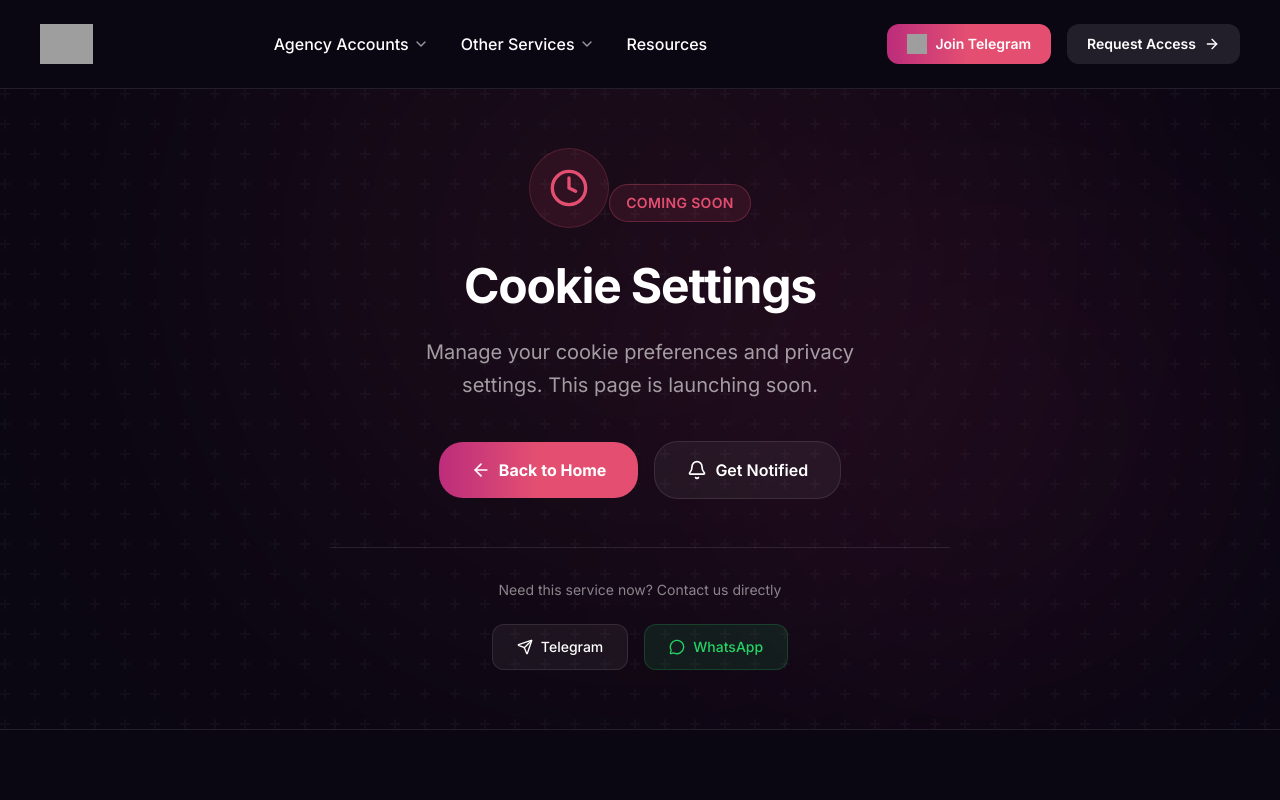
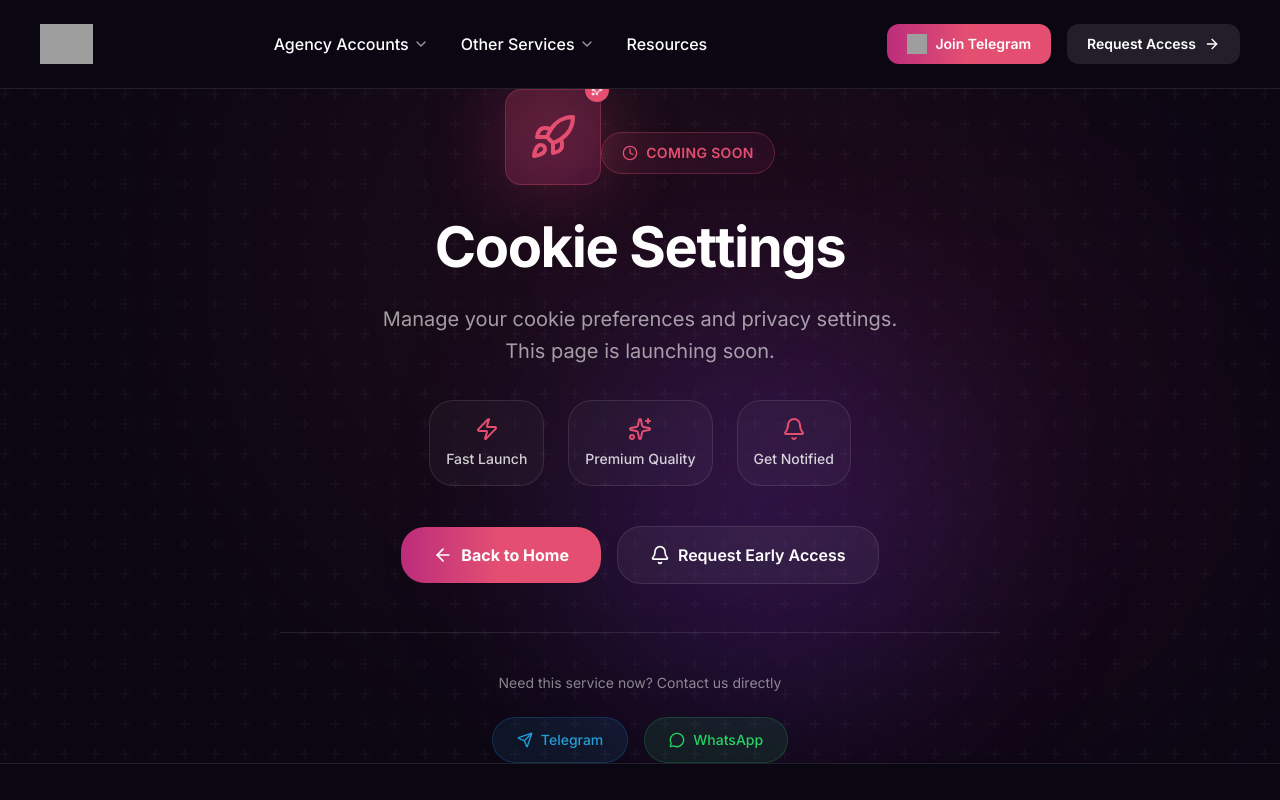
Before and after one commit to kheloaki/rahim.marketing, a Next.js app: page /cookies in a window 1280 px wide. Shown: the top 800 px of the page. Built offline with nearby package versions, Linux system fonts and the light colour scheme; grey boxes are pictures that could not be loaded.

Commit message:
Auto-sync after agent response

```diff
--- a/src/components/coming-soon.tsx
+++ b/src/components/coming-soon.tsx
@@ -2,7 +2,7 @@
 
 import Navigation from "@/components/sections/navigation";
 import Footer from "@/components/sections/footer";
-import { Clock, Bell, ArrowLeft, Send, MessageCircle } from "lucide-react";
+import { Clock, Bell, ArrowLeft, Send, MessageCircle, Sparkles, Rocket, Zap } from "lucide-react";
 import Link from "next/link";
 
 interface ComingSoonProps {
@@ -24,23 +24,46 @@ export default function ComingSoon({ title, description }: ComingSoonProps) {
           />
           <div className="absolute top-1/4 left-1/2 -translate-x-1/2 -translate-y-1/2 w-[800px] h-[800px] bg-[#E44F71] opacity-[0.08] blur-[150px] rounded-full pointer-events-none" />
           <div className="absolute bottom-0 right-0 w-[600px] h-[600px] bg-[#BC2C7B] opacity-[0.06] blur-[120px] rounded-full pointer-events-none" />
+          <div className="absolute top-1/3 right-1/4 w-[400px] h-[400px] bg-[#7C3AED] opacity-[0.05] blur-[100px] rounded-full pointer-events-none animate-pulse" />
 
-          <div className="container relative z-10 px-5 lg:px-10 max-w-[700px] mx-auto text-center">
-            <div className="mb-8 inline-flex items-center justify-center w-20 h-20 rounded-full bg-[#E44F71]/10 border border-[#E44F71]/20">
-              <Clock className="w-10 h-10 text-[#E44F71]" />
+          <div className="container relative z-10 px-5 lg:px-10 max-w-[800px] mx-auto text-center">
+            <div className="mb-8 relative inline-block">
+              <div className="absolute inset-0 bg-gradient-to-r from-[#BC2C7B] to-[#E44F71] blur-2xl opacity-30 animate-pulse" />
+              <div className="relative inline-flex items-center justify-center w-24 h-24 rounded-2xl bg-gradient-to-br from-[#E44F71]/20 to-[#BC2C7B]/20 border border-[#E44F71]/30 backdrop-blur-sm">
+                <Rocket className="w-12 h-12 text-[#E44F71]" />
+              </div>
+              <div className="absolute -top-2 -right-2 w-6 h-6 bg-[#E44F71] rounded-full flex items-center justify-center animate-bounce">
+                <Sparkles className="w-3 h-3 text-white" />
+              </div>
             </div>
 
-            <div className="inline-flex items-center px-4 py-2 rounded-full border border-[#E44F71]/30 bg-[#E44F71]/10 text-[#E44F71] text-sm font-semibold tracking-wide uppercase mb-6">
+            <div className="inline-flex items-center gap-2 px-5 py-2.5 rounded-full border border-[#E44F71]/30 bg-gradient-to-r from-[#E44F71]/10 to-[#BC2C7B]/10 text-[#E44F71] text-sm font-semibold tracking-wide uppercase mb-8">
+              <Clock className="w-4 h-4" />
               Coming Soon
             </div>
 
-            <h1 className="text-[2rem] sm:text-[2.5rem] md:text-[3rem] font-bold leading-[1.1] tracking-tight text-white mb-6">
+            <h1 className="text-[2.5rem] sm:text-[3rem] md:text-[3.5rem] font-bold leading-[1.1] tracking-tight text-white mb-6">
               {title}
             </h1>
 
-            <p className="text-lg md:text-xl text-white/60 leading-relaxed mb-10 max-w-[500px] mx-auto">
+            <p className="text-lg md:text-xl text-white/60 leading-relaxed mb-8 max-w-[550px] mx-auto">
               {description || "We're working hard to bring you this feature. Stay tuned for updates!"}
             </p>
+
+            <div className="flex items-center justify-center gap-6 mb-10">
+              <div className="flex flex-col items-center p-4 rounded-xl bg-white/[0.03] border border-white/10">
+                <Zap className="w-6 h-6 text-[#E44F71] mb-2" />
+                <span className="text-white/80 text-sm font-medium">Fast Launch</span>
+              </div>
+              <div className="flex flex-col items-center p-4 rounded-xl bg-white/[0.03] border border-white/10">
+                <Sparkles className="w-6 h-6 text-[#E44F71] mb-2" />
+                <span className="text-white/80 text-sm font-medium">Premium Quality</span>
+              </div>
+              <div className="flex flex-col items-center p-4 rounded-xl bg-white/[0.03] border border-white/10">
+                <Bell className="w-6 h-6 text-[#E44F71] mb-2" />
+                <span className="text-white/80 text-sm font-medium">Get Notified</span>
+              </div>
+            </div>
 
             <div className="flex flex-col sm:flex-row items-center justify-center gap-4 mb-12">
               <Link
@@ -50,28 +73,28 @@ export default function ComingSoon({ title, description }: ComingSoonProps) {
                 <ArrowLeft className="w-5 h-5" />
                 Back to Home
               </Link>
-              <a
-                href="https://t.me/brandrahim"
-                className="w-full sm:w-auto inline-flex items-center justify-center gap-2 px-8 py-4 rounded-xl bg-white/5 border border-white/10 text-white font-semibold text-base transition-all hover:bg-white/10"
+              <Link
+                href="/request-access"
+                className="w-full sm:w-auto inline-flex items-center justify-center gap-2 px-8 py-4 rounded-xl bg-white/5 border border-white/10 text-white font-semibold text-base transition-all hover:bg-white/10 hover:border-[#E44F71]/30"
               >
                 <Bell className="w-5 h-5" />
-                Get Notified
-              </a>
+                Request Early Access
+              </Link>
             </div>
 
-            <div className="pt-8 border-t border-white/10">
+            <div className="pt-10 border-t border-white/10">
               <p className="text-white/50 text-sm mb-6">Need this service now? Contact us directly</p>
               <div className="flex items-center justify-center gap-4">
                 <a
                   href="https://t.me/brandrahim"
-                  className="inline-flex items-center justify-center gap-2 px-6 py-3 rounded-lg bg-white/5 border border-white/10 text-white font-medium text-sm transition-all hover:bg-white/10"
+                  className="inline-flex items-center justify-center gap-2 px-6 py-3 rounded-xl bg-[#229ED9]/10 border border-[#229ED9]/20 text-[#229ED9] font-medium text-sm transition-all hover:bg-[#229ED9]/20 hover:scale-[1.02]"
                 >
                   <Send className="w-4 h-4" />
                   Telegram
                 </a>
                 <a
                   href="https://wa.me/37258956859"
-                  className="inline-flex items-center justify-center gap-2 px-6 py-3 rounded-lg bg-[#25D366]/10 border border-[#25D366]/20 text-[#25D366] font-medium text-sm transition-all hover:bg-[#25D366]/20"
+                  className="inline-flex items-center justify-center gap-2 px-6 py-3 rounded-xl bg-[#25D366]/10 border border-[#25D366]/20 text-[#25D366] font-medium text-sm transition-all hover:bg-[#25D366]/20 hover:scale-[1.02]"
                 >
                   <MessageCircle className="w-4 h-4" />
                   WhatsApp
```
